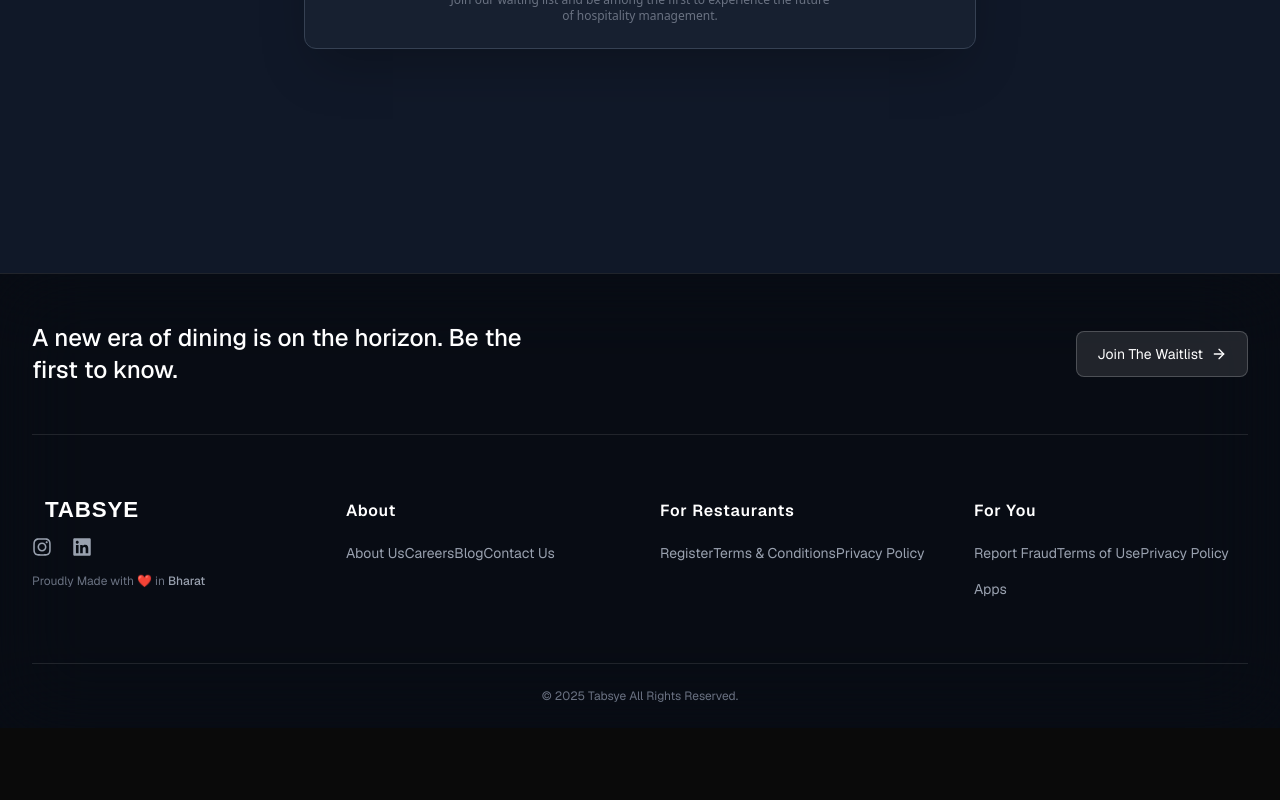
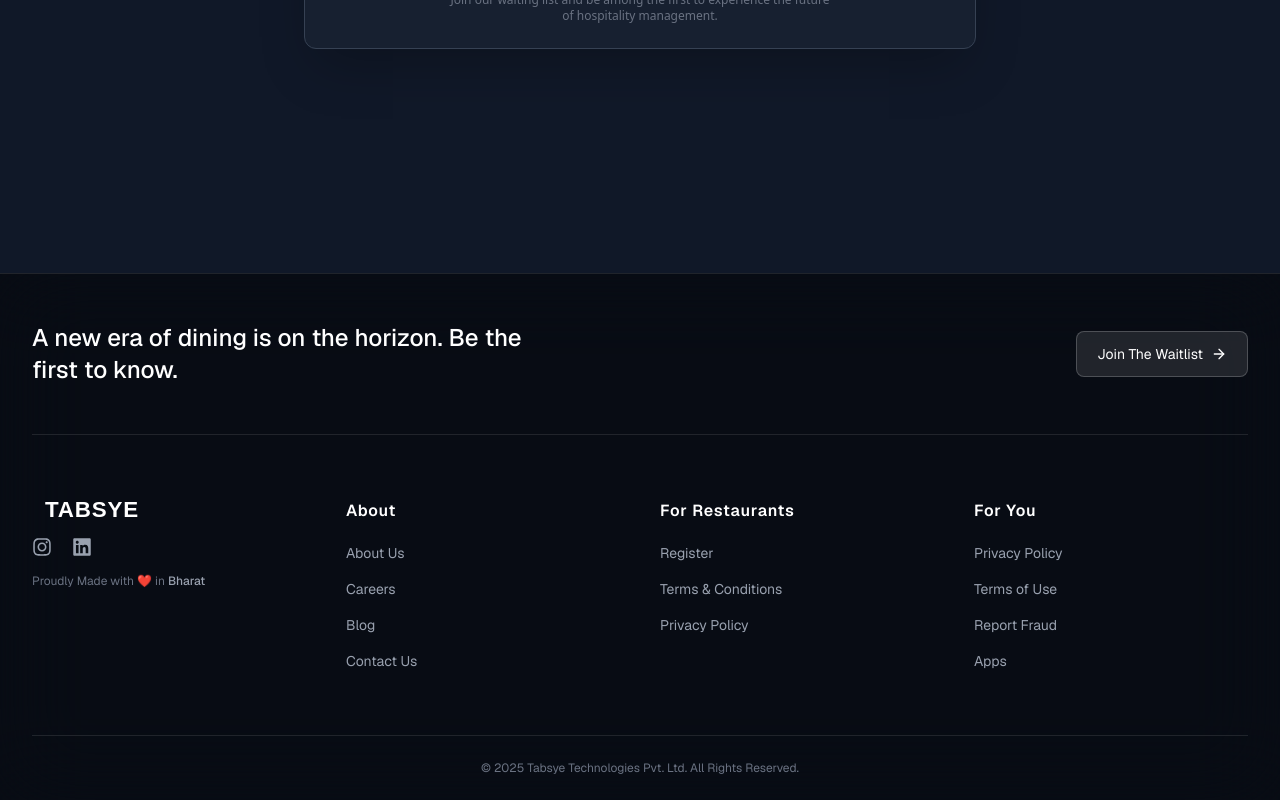
Before and after one commit to sh1vam-03/tabsye-coming-soon-frontend, a Next.js app: page / in a window 1280 px wide. Shown: the part 2403-3203 px from the top of the page. Before the commit the page ends 3131 px from the top, so only its background shows below. Built offline with nearby package versions, Linux system fonts and the light colour scheme; no server answers.

Commit message:
remove onclick

```diff
--- a/src/components/Footer.tsx
+++ b/src/components/Footer.tsx
@@ -65,30 +65,29 @@ export default function Footer({ onWaitlistClick }: { onWaitlistClick: () => voi
             <div>
               <h4 className="font-semibold mb-5 text-white tracking-wider">About</h4>
               <ul className="space-y-4 text-sm">
-                <button key={"About Us"}
-                onClick={() => setShowComingSoon(true)}>About Us</button>
-                <button key={"Careers"} onClick={() => setShowComingSoon(true)}>Careers</button>
-                <button key={"Blog"} onClick={() => setShowComingSoon(true)}>Blog</button>
-                <button key={"Contact Us"} onClick={() => setShowComingSoon(true)}>Contact Us</button>
+                <FooterLink>About Us</FooterLink>
+                <FooterLink>Careers</FooterLink>
+                <FooterLink href="https://blog.tabsye.com">Blog</FooterLink>
+                <FooterLink>Contact Us</FooterLink>
               </ul>
             </div>
 
             <div>
               <h4 className="font-semibold mb-5 text-white tracking-wider">For Restaurants</h4>
               <ul className="space-y-4 text-sm">
-                <button key={"Register"} onClick={() => setShowComingSoon(true)}>Register</button>
-                <button key={"Terms & Conditions"} onClick={() => setShowComingSoon(true)}>Terms & Conditions</button>
-                <button key={"Privacy Policy"} onClick={() => setShowComingSoon(true)}>Privacy Policy</button>
+                <FooterLink>Register</FooterLink>
+                <FooterLink>Terms & Conditions</FooterLink>
+                <FooterLink>Privacy Policy</FooterLink>
               </ul>
             </div>
 
             <div>
               <h4 className="font-semibold mb-5 text-white tracking-wider">For You</h4>
               <ul className="space-y-4 text-sm">
-                <button key={"Report Fraud"} onClick={() => setShowComingSoon(true)}>Report Fraud</button>
-                <button key={"Terms of Use"} onClick={() => setShowComingSoon(true)}>Terms of Use</button>
-                <button key={"Privacy Policy"} onClick={() => setShowComingSoon(true)}>Privacy Policy</button>
-                <button key={"Apps"} onClick={() => setShowComingSoon(true)}>Apps</button>
+                <FooterLink>Privacy Policy</FooterLink>
+                <FooterLink>Terms of Use</FooterLink>
+                <FooterLink>Report Fraud</FooterLink>
+                <FooterLink>Apps</FooterLink>
               </ul>
             </div>
           </div>
@@ -96,7 +95,7 @@ export default function Footer({ onWaitlistClick }: { onWaitlistClick: () => voi
           {/* Bottom Bar */}
           <div className="py-6 border-t border-white/10 text-center">
             <p className="text-xs text-gray-500">
-              &copy; {new Date().getFullYear()} Tabsye All Rights Reserved.
+              &copy; {new Date().getFullYear()} Tabsye Technologies Pvt. Ltd. All Rights Reserved.
             </p>
           </div>
 
```
